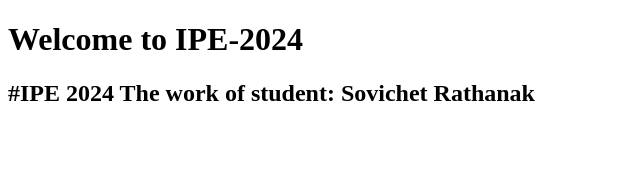
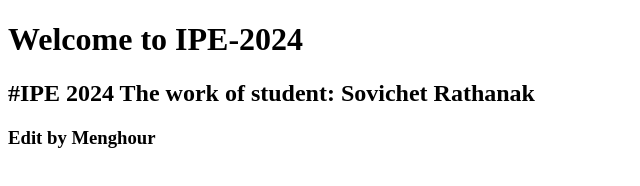
Before and after one commit to Sovichet-Rathanak/midterm-ipe-2024, a plain HTML site: page index.html in a window 1280 px wide. Shown: the whole page, without its empty margins (0-640 px from the left). Drawn offline with Linux system fonts and the light colour scheme.

Commit message:
Update index.html

```diff
--- a/index.html
+++ b/index.html
@@ -9,5 +9,6 @@
     <h1>Welcome to IPE-2024</h1>
     <h2>#IPE 2024
         The work of student: Sovichet Rathanak</h2>
+    <h3>Edit by Menghour</h3>
 </body>
 </html>
```
